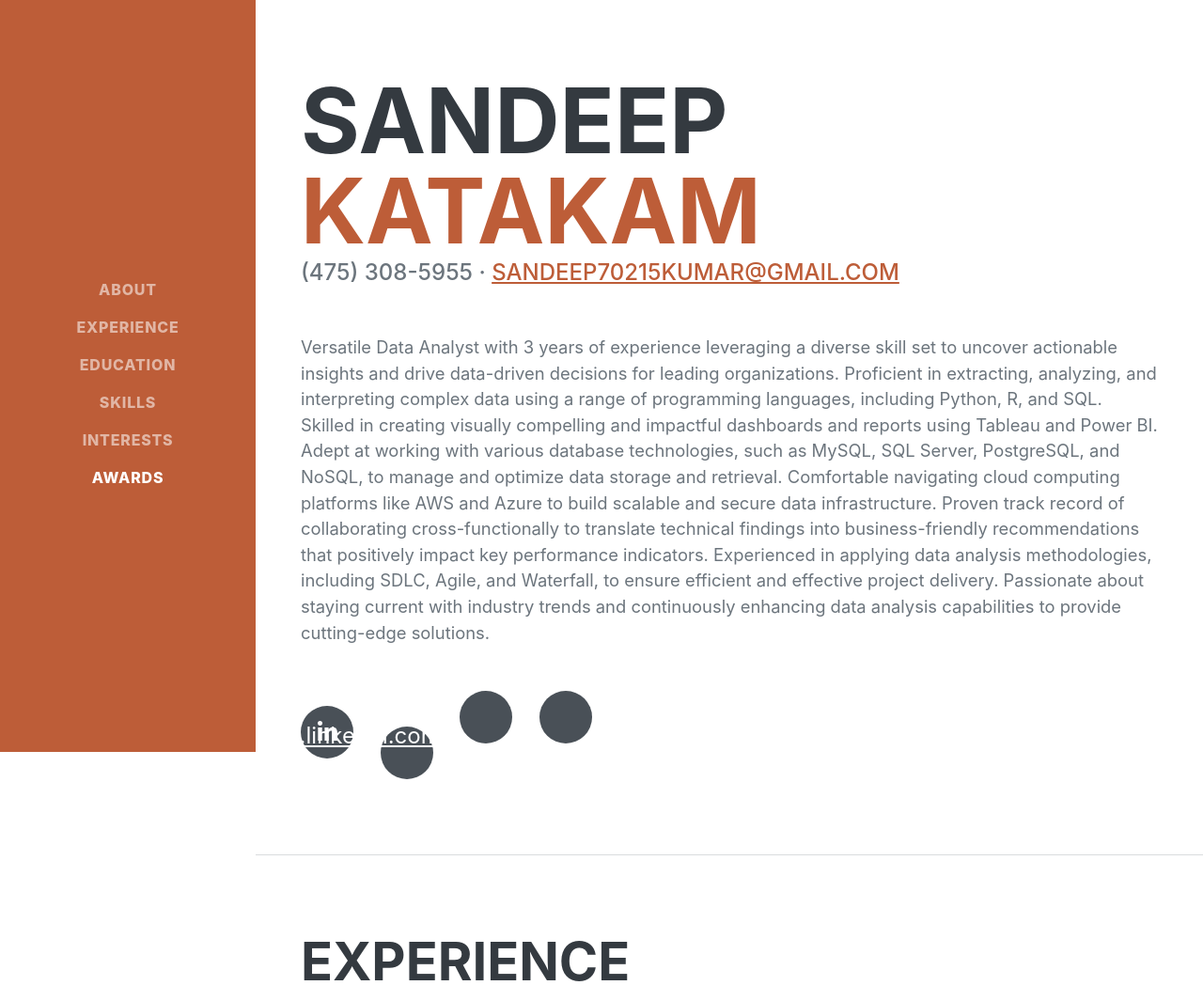
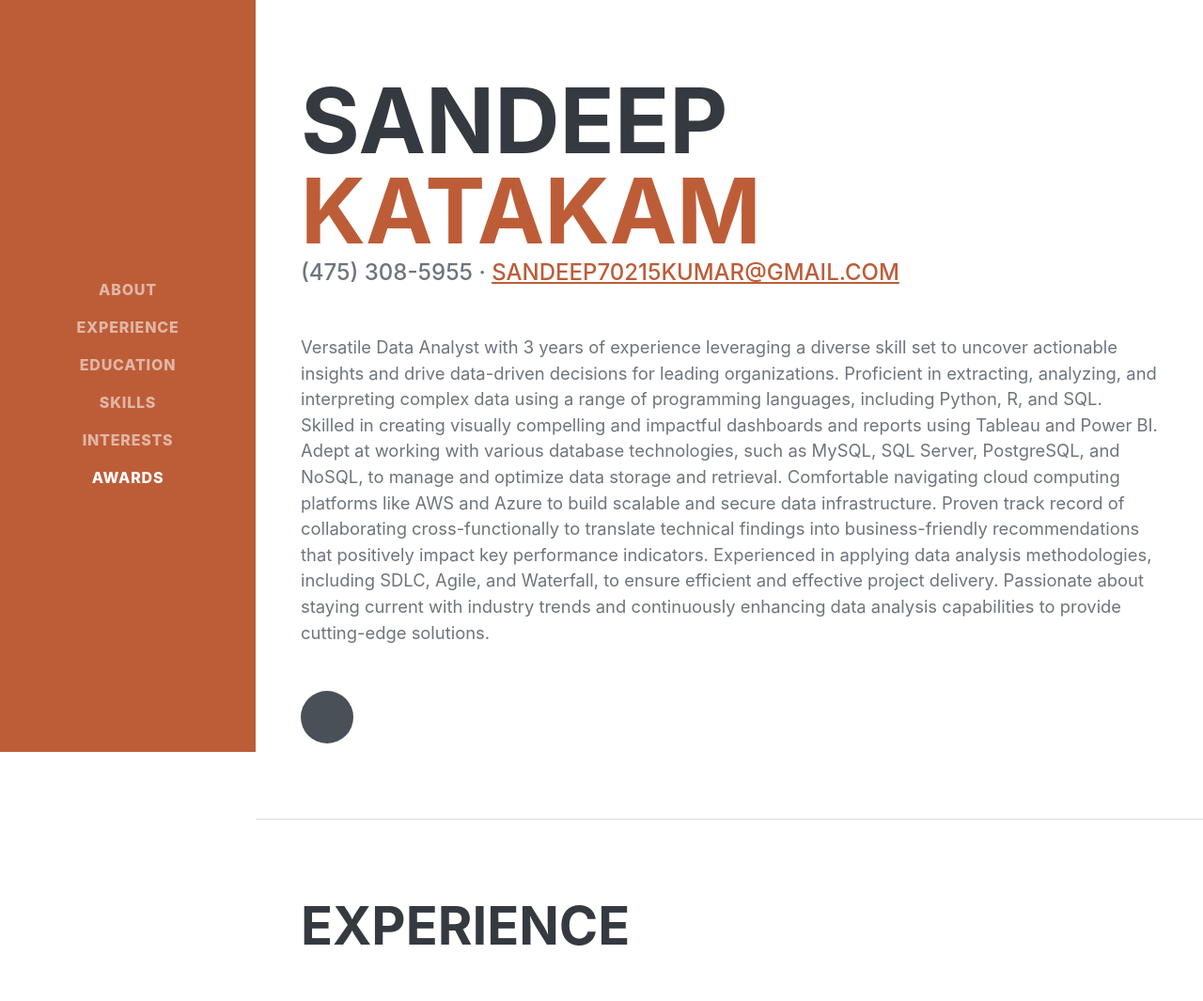
Before and after one commit to Katakam777/Sandeep, a plain HTML site: page index.html in a window 1280 px wide. Shown: the top 1065 px of the page at 94% size. Drawn offline with nearby package versions, Linux system fonts and the light colour scheme; a web font is replaced by a local one.

Commit message:
BIg Linkedin Update index.html

```diff
--- a/index.html
+++ b/index.html
@@ -58,10 +58,7 @@ positively impact key performance indicators. Experienced in applying data analy
 Agile, and Waterfall, to ensure efficient and effective project delivery. Passionate about staying current with industry
 trends and continuously enhancing data analysis capabilities to provide cutting-edge solutions. </p>
                     <div class="social-icons">
-                        <a class="social-icon" href="#!"><i class="fab fa-linkedin-in"></i></a>
-                        <a class="social-icon" href="#!">"www.linkedin.com/in/sandeep-katakam"</i></a>
-                        <a class="social-icon" href="#!"></i></a>
-                        <a class="social-icon" href="#!"></i></a>
+                        <a class="social-icon" href="#!"><i class="www.linkedin.com/in/sandeep-katakam"></i></a>
                     </div>
                 </div>
             </section>
```
